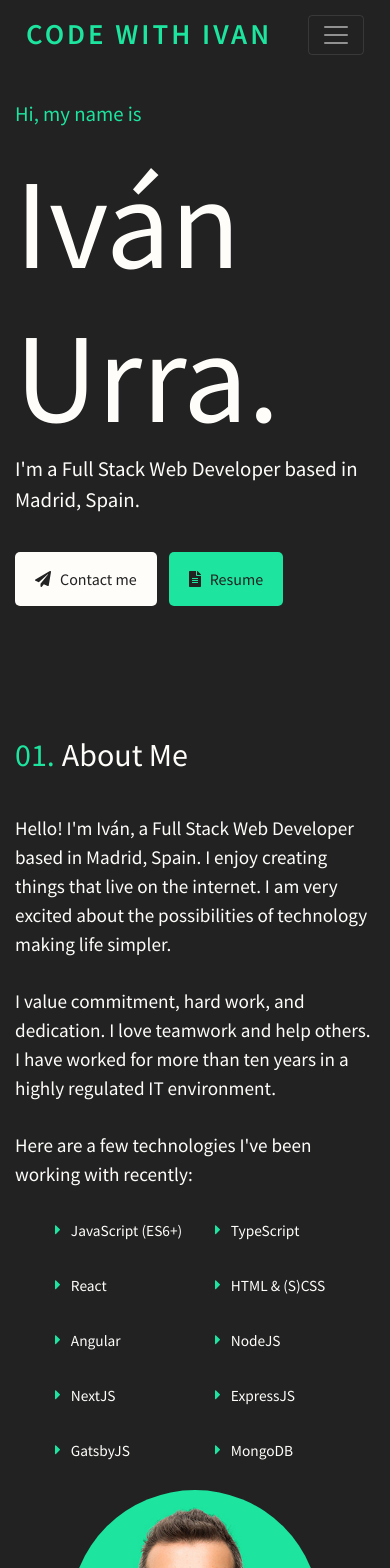
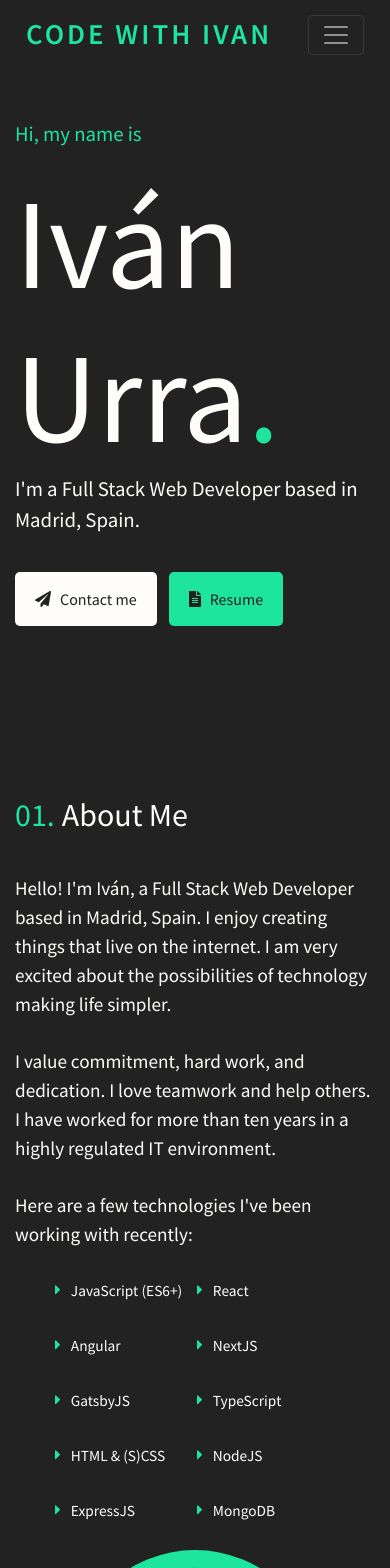
Before and after one commit to ivanurra/portfolio-v1, a Next.js app: page / in a window 390 px wide. Shown: the top 1568 px of the page. Built offline with nearby package versions, Linux system fonts and the light colour scheme.

Commit message:
responsive

```diff
--- a/pages/about.jsx
+++ b/pages/about.jsx
@@ -37,20 +37,20 @@ function About() {
 
                               <ul id="skills">
 
-                                <div>
+                                {/* <div> */}
                                     <li><i className="fas fa-caret-right"></i>  JavaScript (ES6+)</li>
                                     <li><i className="fas fa-caret-right"></i>  React</li>
                                     <li><i className="fas fa-caret-right"></i>  Angular</li>
                                     <li><i className="fas fa-caret-right"></i>  NextJS</li>
                                     <li><i className="fas fa-caret-right"></i>  GatsbyJS</li>
-                                </div>
-                                <div>
+                                {/* </div>
+                                <div> */}
                                     <li><i className="fas fa-caret-right"></i>  TypeScript</li>
                                     <li><i className="fas fa-caret-right"></i>  HTML & (S)CSS</li>
                                     <li><i className="fas fa-caret-right"></i>  NodeJS</li>
                                     <li><i className="fas fa-caret-right"></i>  ExpressJS</li>
                                     <li><i className="fas fa-caret-right"></i>  MongoDB</li>
-                                </div>
+                                {/* </div> */}
 
                               </ul>
                          </p>
--- a/pages/index.jsx
+++ b/pages/index.jsx
@@ -17,7 +17,7 @@ function Home() {
         <div className="container">
           <div className="text-wrapper">
             <p className="hello">Hi, my name is</p>
-            <h1 className="myName">Iván Urra.</h1>
+            <h1 className="myName">Iván Urra<span className="color-number">.</span></h1>
             <p className="myName-description">I'm a Full Stack Web Developer based in Madrid, Spain.</p>
             <a href="mailto:ivan.urra.dev@gmail.com" className="cta"><i className="fas fa-paper-plane"></i>Contact me</a>
             <Link href="/ResumePortfolio.pdf" ><a className="cta-resume" target="_blank"><i className="fas fa-file-alt"></i>Resume</a></Link>
--- a/styles/app.scss
+++ b/styles/app.scss
@@ -373,14 +373,81 @@ a[href] {
 ////////////////
 
 /*/////////////////////////////////////*/
+/* RESPONSIVE DESIGN * 990 */
+/*/////////////////////////////////////*/
+
+@media (max-width: 990px) {
+
+	.hero {
+		padding-top: 50px;
+		padding-bottom: 50px;
+
+		.text-wrapper {
+			margin-bottom: 70px;
+
+			.myName{
+				font-size: 10em;
+			}
+		}
+	}
+
+	.navbar{
+		.navbar-brand{
+			font-size: 2.6em;
+		}
+
+		.navbar-nav a{
+			margin-top: 16px;
+		}
+	}
+
+	.about-box{
+		display: flex;
+		flex-wrap: wrap;
+		align-items: center;
+		justify-content: center;
+	 }
+
+	 #skills li {
+		display: inline-block;
+		font-size: 0.8em;
+		width: 140px;
+		height: 25px;
+		margin-top: 30px;
+		margin-right: 2px;
+	  }
+
+	 .pic-about{
+		margin-left: 0px;
+		margin-top: 10px;
+		height: 300px;
+		width: 300px;
+	  }
+
+	  .portfolio-wrapper {
+
+		display: flex;
+		flex-direction: column;
+		align-items: center;
+
+		.portfolio-item {
+			margin-top: 20px;
+
+	  }
+	}
+
+}
+
+
+/*/////////////////////////////////////*/
 /* RESPONSIVE DESIGN * iPad 1024 x 768 */
 /*/////////////////////////////////////*/
 
 @media (max-width: 769px) {
 
 	.hero {
-		padding-top: 30px;
-		padding-bottom: 30px;
+		padding-top: 100px;
+		padding-bottom: 100px;
 
 		.text-wrapper {
 			margin-bottom: 70px;
@@ -408,10 +475,13 @@ a[href] {
 		justify-content: center;
 	 }
 
-	 #skills {
-		display: flex;
-		flex-direction: row;
-		font-size: 1em;
+	 #skills li {
+		display: inline-block;
+		font-size: 0.8em;
+		width: 140px;
+		height: 25px;
+		margin-top: 30px;
+		margin-right: 2px;
 	  }
 
 	 .pic-about{
@@ -429,7 +499,6 @@ a[href] {
 
 		.portfolio-item {
 			margin-top: 20px;
-
 	  }
 	}
 
@@ -442,8 +511,8 @@ a[href] {
   @media (max-width: 415px) {
 
 		.hero {
-		padding-top: 30px;
-		padding-bottom: 30px;
+		padding-top: 50px;
+		padding-bottom: 50px;
 
 		.text-wrapper {
 			margin-bottom: 70px;
@@ -471,10 +540,13 @@ a[href] {
 		justify-content: center;
 	 }
 
-	 #skills {
-		display: flex;
-		flex-direction: row;
-		font-size: 1em;
+	 #skills li {
+		display: inline-block;
+		font-size: 0.8em;
+		width: 140px;
+		height: 25px;
+		margin-top: 30px;
+		margin-right: 2px;
 	  }
 
 	 .pic-about{
@@ -505,8 +577,8 @@ a[href] {
   @media (max-width: 376px) {
 
 	.hero {
-		padding-top: 30px;
-		padding-bottom: 30px;
+		padding-top: 80px;
+		padding-bottom: 75px;
 
 		.text-wrapper {
 			margin-bottom: 40px;
@@ -534,10 +606,13 @@ a[href] {
 		justify-content: center;
 	 }
 
-	 #skills {
-		display: flex;
-		flex-direction: row;
-		font-size: 1em;
+	 #skills li {
+		display: inline-block;
+		font-size: 0.8em;
+		width: 140px;
+		height: 25px;
+		margin-top: 30px;
+		margin-right: 2px;
 	  }
 
 	 .pic-about{
@@ -598,9 +673,18 @@ a[href] {
 	 }
 
 	 #skills {
+		 margin-left: 0px;
+	 }
+
+	 #skills li {
 		display: flex;
 		flex-direction: row;
-		font-size: 1em;
+		font-size: 0.8em;
+		width: 140px;
+		height: 25px;
+		margin-top: 30px;
+		margin-right: 0px;
+		margin-left: 0px;
 	  }
 
 	 .pic-about{
```
Lines whose indentation alone changed are shown as unchanged.
